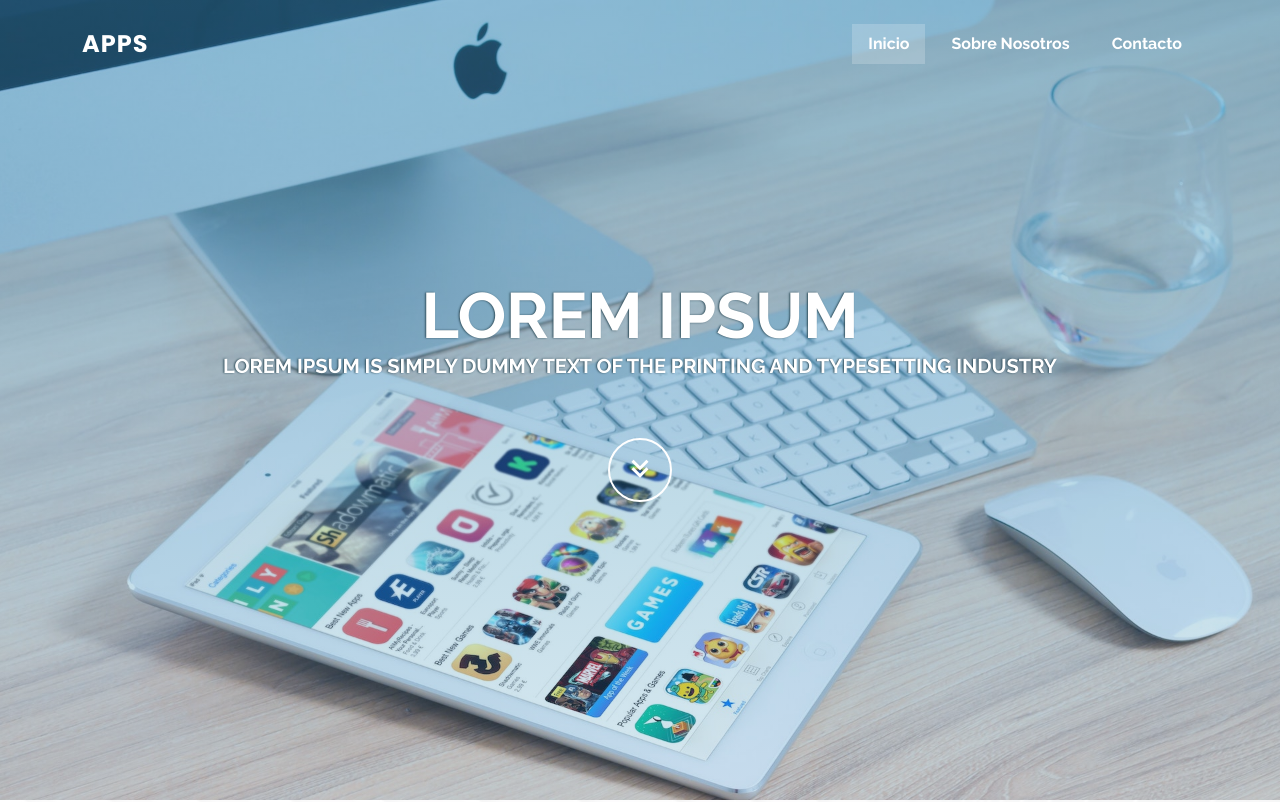
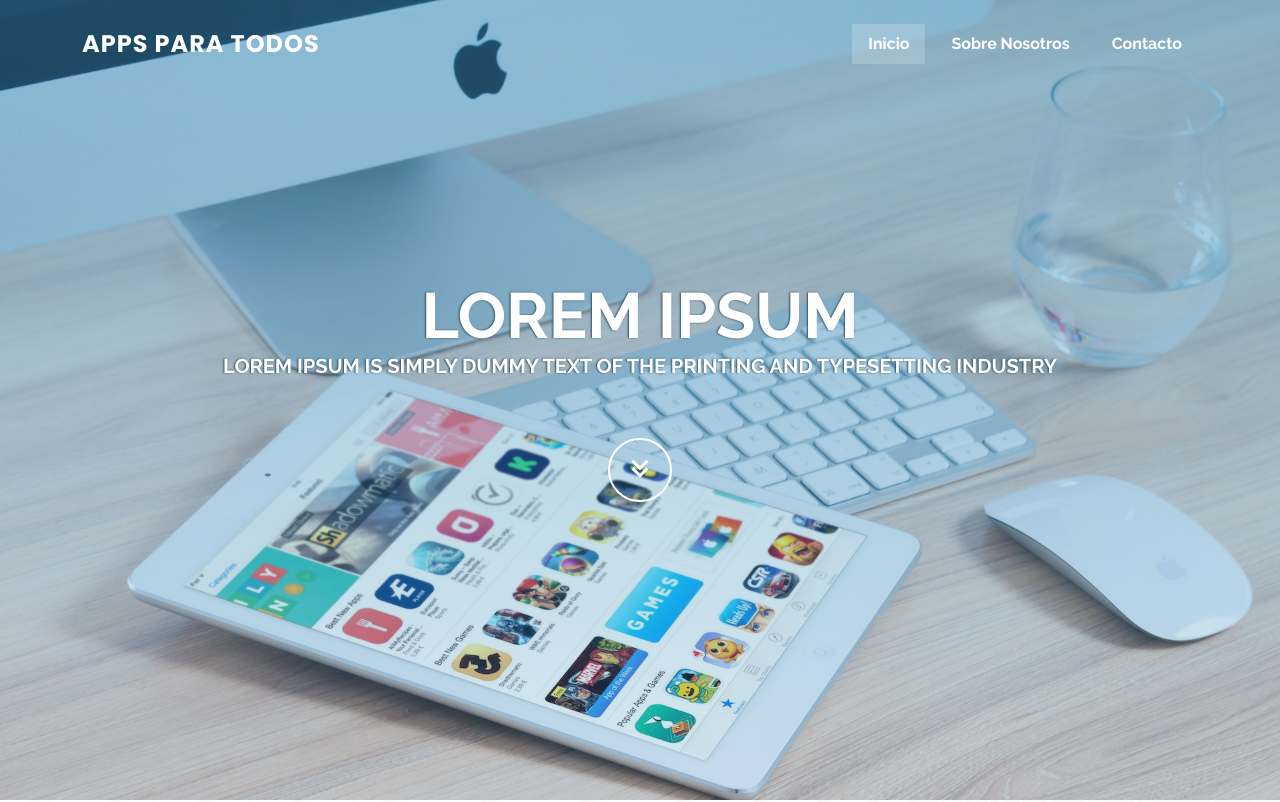
Before and after one commit to Danilly/Proyecto-web, a plain HTML site: page web_apps/index2.html in a window 1280 px wide. Shown: the top 802 px of the page. Drawn offline with nearby package versions, Linux system fonts and the light colour scheme.

Commit message:
ajuste nombre logo

```diff
--- a/web_apps/index2.html
+++ b/web_apps/index2.html
@@ -34,7 +34,7 @@
     <div class="container d-flex align-items-center justify-content-between position-relative">
 
       <div class="logo">
-        <h1 class="text-light"><a href="index.html"><span>APPS</span></a></h1>
+        <h1 class="text-light"><a href="index.html"><span>APPS PARA TODOS</span></a></h1>
         <!-- <a href="index.html"><img src="assets/img/logo.png" alt="" class="img-fluid"></a>-->
       </div>
 
@@ -258,8 +258,7 @@
 
           <div class="col-lg-4 col-md-6">
             <div class="footer-info">
-              <h3>APPS
-              </h3>
+              <h3>APPS PARA TODOS</h3>
               <p class="pb-3"><em>Qui repudiandae et eum dolores alias sed ea. Qui suscipit veniam excepturi quod.</em></p>
               <p>
                 Caracas <br>
```
